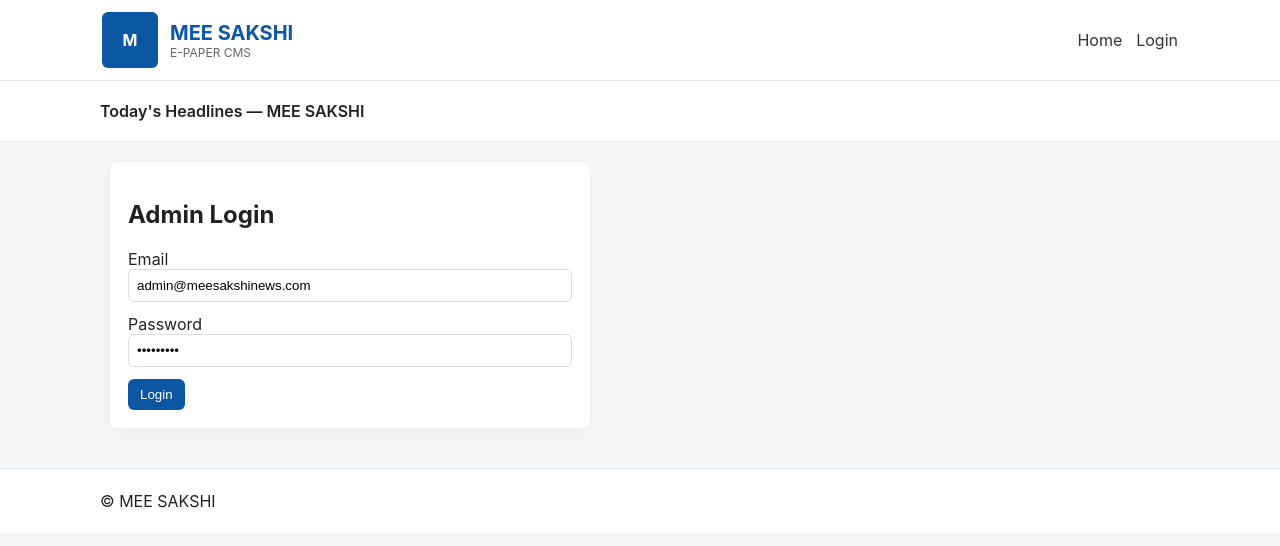
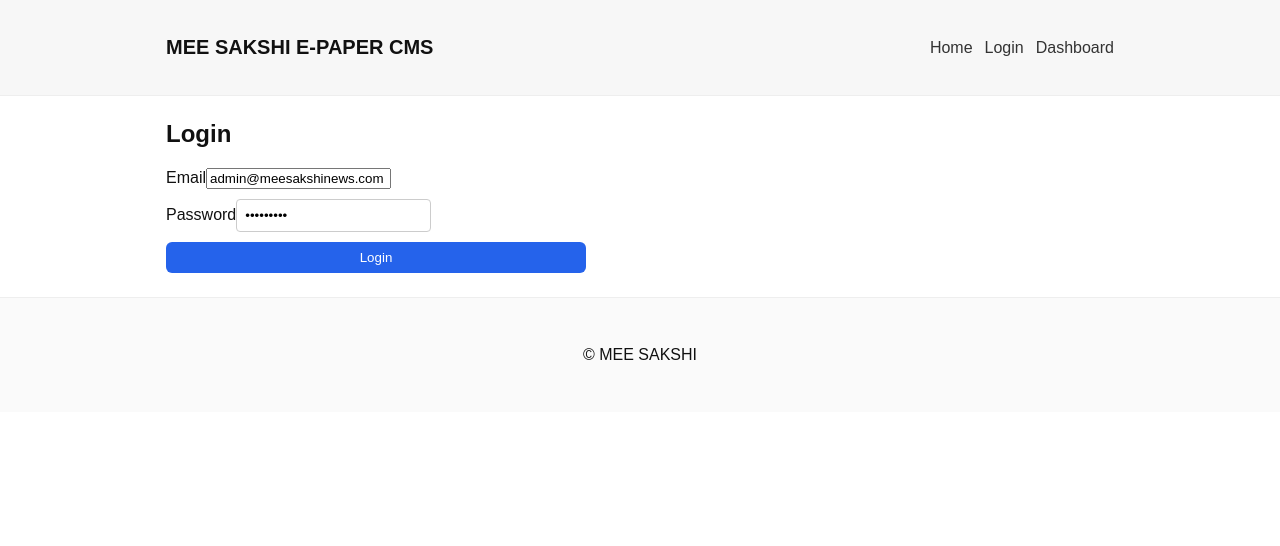
Before and after one commit to tsandeepkumar002-byte/meesakshinews-epaper, a React (Vite) app: page /login in a window 1280 px wide. Shown: the top 546 px of the page. Built offline with nearby package versions, Linux system fonts and the light colour scheme.

Commit message:
Add files via upload

```diff
--- a/src/App.jsx
+++ b/src/App.jsx
@@ -1,41 +1,32 @@
 import React from 'react'
 import { Routes, Route, Link } from 'react-router-dom'
-import Home from "./Home";
-import Login from "./Login";
-import Dashboard from "./Dashboard";
+import Home from './Epaper'
+import Login from './Login'
+import Dashboard from './Dashboard'
 
-export default function App(){
+export default function App() {
   return (
     <div>
-      <header className="header">
-        <div className="container header-inner">
-          <div className="brand-block">
-            <div className="logo-placeholder">M</div>
-            <div>
-              <h1 className="brand">MEE SAKSHI</h1>
-              <div className="tagline">E-PAPER CMS</div>
-            </div>
-          </div>
-          <nav className="nav-links">
+      <header className="site-header">
+        <div className="container">
+          <h1>MEE SAKSHI E-PAPER CMS</h1>
+          <nav>
             <Link to="/">Home</Link>
             <Link to="/login">Login</Link>
+            <Link to="/dashboard">Dashboard</Link>
           </nav>
         </div>
       </header>
 
-      <div className="top-banner">
-        <div className="container banner-inner">Today's Headlines — MEE SAKSHI</div>
-      </div>
-
-      <main className="container main-content">
+      <main className="container">
         <Routes>
-          <Route path="/" element={<Home/>} />
-          <Route path="/login" element={<Login/>} />
-          <Route path="/dashboard" element={<Dashboard/>} />
+          <Route path="/" element={<Home />} />
+          <Route path="/login" element={<Login />} />
+          <Route path="/dashboard" element={<Dashboard />} />
         </Routes>
       </main>
 
-      <footer className="footer">
+      <footer className="site-footer">
         <div className="container">© MEE SAKSHI</div>
       </footer>
     </div>
--- a/src/Dashboard.jsx
+++ b/src/Dashboard.jsx
@@ -1,16 +1,35 @@
-import React from 'react'
-import { useNavigate } from 'react-router-dom'
+import React, { useState } from 'react'
+import { uploadEdition } from './api'
 
 export default function Dashboard(){
-  const nav = useNavigate()
-  const logout = ()=>{ localStorage.removeItem('ms_token'); nav('/login') }
+  const [file, setFile] = useState(null)
+  const [title, setTitle] = useState('')
+  const [msg, setMsg] = useState('')
+
+  async function handleUpload(e){
+    e.preventDefault()
+    if(!file) return setMsg('Select a pdf')
+    const token = localStorage.getItem('ms_token')
+    const fd = new FormData()
+    fd.append('file', file)
+    fd.append('title', title)
+    try{
+      await uploadEdition(fd, token)
+      setMsg('Uploaded')
+    }catch(err){
+      setMsg('Upload failed: ' + err.message)
+    }
+  }
+
   return (
     <div>
-      <div className="card">
-        <h2>Dashboard</h2>
-        <p>Welcome, admin. This is a starting point for CMS features (upload PDFs, manage ads).</p>
-        <p><button className="btn" onClick={logout}>Logout</button></p>
-      </div>
+      <h2>Dashboard</h2>
+      <form onSubmit={handleUpload} className="form">
+        <label>Title<input value={title} onChange={e=>setTitle(e.target.value)} /></label>
+        <label>PDF File<input type="file" accept="application/pdf" onChange={e=>setFile(e.target.files[0])} /></label>
+        <button type="submit">Upload edition</button>
+      </form>
+      <p>{msg}</p>
     </div>
   )
 }
--- /dev/null
+++ b/src/Epaper.jsx
@@ -0,0 +1,33 @@
+import React, { useEffect, useState } from 'react'
+import { fetchEditions } from './api'
+
+export default function Epaper() {
+  const [editions, setEditions] = useState([])
+  const [loading, setLoading] = useState(true)
+  const [err, setErr] = useState(null)
+
+  useEffect(() => {
+    fetchEditions().then(data => {
+      setEditions(data)
+      setLoading(false)
+    }).catch(e => { setErr(e.message); setLoading(false) })
+  }, [])
+
+  if (loading) return <p>Loading...</p>
+  if (err) return <p>Error: {err}</p>
+
+  return (
+    <div>
+      <h2>Today's Headlines — MEE SAKSHI</h2>
+      <ul className="editions">
+        {editions.map(e => (
+          <li key={e.id} className="edition">
+            <h3>{e.title}</h3>
+            <p>{new Date(e.date).toLocaleString()}</p>
+            <a href={e.pdfUrl} target="_blank" rel="noopener noreferrer">Open PDF</a>
+          </li>
+        ))}
+      </ul>
+    </div>
+  )
+}
--- a/src/Login.jsx
+++ b/src/Login.jsx
@@ -1,41 +1,31 @@
 import React, { useState } from 'react'
-import { useNavigate } from 'react-router-dom'
-import { api, loginUser } from "./api";
+import { loginApi } from './api'
 
-export default function Login(){
+export default function Login() {
   const [email, setEmail] = useState('admin@meesakshinews.com')
   const [password, setPassword] = useState('Admin@123')
-  const [err, setErr] = useState('')
-  const nav = useNavigate()
+  const [msg, setMsg] = useState('')
 
-  const handleLogin = async (e) => {
+  async function handleSubmit(e) {
     e.preventDefault()
-    setErr('')
-    if(email === 'admin@meesakshinews.com' && password === 'Admin@123'){
-      localStorage.setItem('ms_token','demo-token')
-      nav('/dashboard')
-      return
+    try {
+      const data = await loginApi(email, password)
+      localStorage.setItem('ms_token', data.token || JSON.stringify(data))
+      setMsg('Login successful. Go to Dashboard.')
+    } catch (err) {
+      setMsg('Login failed: ' + err.message)
     }
-    try{
-      const res = await api.post('/auth/login',{email,password})
-      if(res?.data?.token){
-        localStorage.setItem('ms_token',res.data.token)
-        nav('/dashboard')
-        return
-      }
-    }catch(e){ }
-    setErr('Invalid credentials — use admin@meesakshinews.com / Admin@123')
   }
 
   return (
-    <div style={{maxWidth:480}} className="card">
-      <h2>Admin Login</h2>
-      <form onSubmit={handleLogin}>
-        <div className="form-row"><label>Email</label><input value={email} onChange={e=>setEmail(e.target.value)} /></div>
-        <div className="form-row"><label>Password</label><input type="password" value={password} onChange={e=>setPassword(e.target.value)} /></div>
-        {err && <div style={{color:'red',marginBottom:12}}>{err}</div>}
-        <div><button className="btn">Login</button></div>
+    <div>
+      <h2>Login</h2>
+      <form onSubmit={handleSubmit} className="form">
+        <label>Email<input value={email} onChange={e=>setEmail(e.target.value)} /></label>
+        <label>Password<input type="password" value={password} onChange={e=>setPassword(e.target.value)} /></label>
+        <button type="submit">Login</button>
       </form>
+      <p>{msg}</p>
     </div>
   )
 }
--- a/src/api.js
+++ b/src/api.js
@@ -1,30 +1,27 @@
-// src/api.js
-import axios from "axios";
+export const BACKEND_URL = 'https://epaper-meesakshinews-g19d.onrender.com'
 
-export const BASE_URL = "https://epaper-meesakshinews-g19d.onrender.com";
-
-export const api = axios.create({
-  baseURL: BASE_URL,
-});
-
-// Example function for login
-export async function loginUser(email, password) {
-  try {
-    const res = await api.post("/login", { email, password });
-    return res.data;
-  } catch (err) {
-    console.error("Login error:", err);
-    throw err;
-  }
+export async function fetchEditions() {
+  const res = await fetch(`${BACKEND_URL}/editions`)
+  if (!res.ok) throw new Error('Failed to fetch editions')
+  return res.json()
 }
 
-// Example function to get editions (for dashboard or home)
-export async function getEditions() {
-  try {
-    const res = await api.get("/editions");
-    return res.data;
-  } catch (err) {
-    console.error("Get editions error:", err);
-    throw err;
-  }
+export async function uploadEdition(formData, token) {
+  const res = await fetch(`${BACKEND_URL}/editions`, {
+    method: 'POST',
+    headers: token ? { Authorization: `Bearer ${token}` } : {},
+    body: formData
+  })
+  if (!res.ok) throw new Error('Upload failed')
+  return res.json()
 }
+
+export async function loginApi(email, password) {
+  const res = await fetch(`${BACKEND_URL}/auth/login`, {
+    method: 'POST',
+    headers: { 'Content-Type': 'application/json' },
+    body: JSON.stringify({ email, password })
+  })
+  if (!res.ok) throw new Error('Login failed')
+  return res.json()
+}
--- a/src/main.jsx
+++ b/src/main.jsx
@@ -6,6 +6,8 @@ import './styles.css'
 
 createRoot(document.getElementById('root')).render(
   <React.StrictMode>
-    <BrowserRouter><App /></BrowserRouter>
+    <BrowserRouter>
+      <App />
+    </BrowserRouter>
   </React.StrictMode>
 )
--- a/src/styles.css
+++ b/src/styles.css
@@ -1,22 +1,14 @@
-:root{ --accent:#0b57a4; --gold:#d9a21a; --muted:#666 }
+:root{--max:980px;font-family:Inter,system-ui,Segoe UI,Roboto,'Helvetica Neue',Arial}
 *{box-sizing:border-box}
-html,body,#root{height:100%}
-body{font-family:Inter,Arial,Helvetica,sans-serif;margin:0;color:#222;background:#f4f6f8}
-.container{max-width:1100px;margin:0 auto;padding:10px}
-.header{background:#fff;border-bottom:1px solid #e6e9ee}
-.header-inner{display:flex;align-items:center;justify-content:space-between;padding:12px}
-.brand-block{display:flex;align-items:center;gap:12px}
-.logo-placeholder{width:56px;height:56px;border-radius:6px;background:var(--accent);color:#fff;display:flex;align-items:center;justify-content:center;font-weight:700}
-.brand{margin:0;color:var(--accent);font-size:20px}
-.tagline{font-size:12px;color:var(--muted)}
-.nav-links a{margin-left:14px;text-decoration:none;color:#333}
-.top-banner{background:#fff;padding:10px 0;border-bottom:1px solid #eee}
-.banner-inner{font-weight:600}
-.main-content{padding:20px}
-.card{background:#fff;padding:18px;border-radius:8px;box-shadow:0 4px 18px rgba(12,20,30,0.04)}
-.btn{background:var(--accent);color:#fff;padding:8px 12px;border-radius:6px;border:none;text-decoration:none;display:inline-block}
-.grid{display:grid;grid-template-columns:2fr 1fr;gap:18px}
-.side{min-width:220px}
-.footer{background:#fff;border-top:1px solid #e6e9ee;padding:12px;margin-top:20px}
-.form-row{margin-bottom:12px}
-input{padding:8px;width:100%;border:1px solid #ddd;border-radius:6px}
+body{font-family:var(--font,Arial);margin:0;color:#111}
+.container{max-width:var(--max);margin:24px auto;padding:0 16px}
+.site-header{background:#f7f7f7;padding:12px 0;border-bottom:1px solid #eee}
+.site-header .container{display:flex;align-items:center;justify-content:space-between}
+.site-header h1{font-size:20px;margin:0}
+.site-header nav a{margin-left:12px;color:#333;text-decoration:none}
+.form{display:flex;flex-direction:column;gap:10px;max-width:420px}
+.form input[type=text],.form input[type=password],.form input[type=file]{padding:8px;border:1px solid #ccc;border-radius:4px}
+.form button{padding:8px 12px;border:0;background:#2563eb;color:#fff;border-radius:6px}
+.editions{list-style:none;padding:0}
+.edition{border:1px solid #eee;padding:12px;margin-bottom:10px}
+.site-footer{padding:24px 0;background:#fafafa;border-top:1px solid #eee;margin-top:24px;text-align:center}
```
